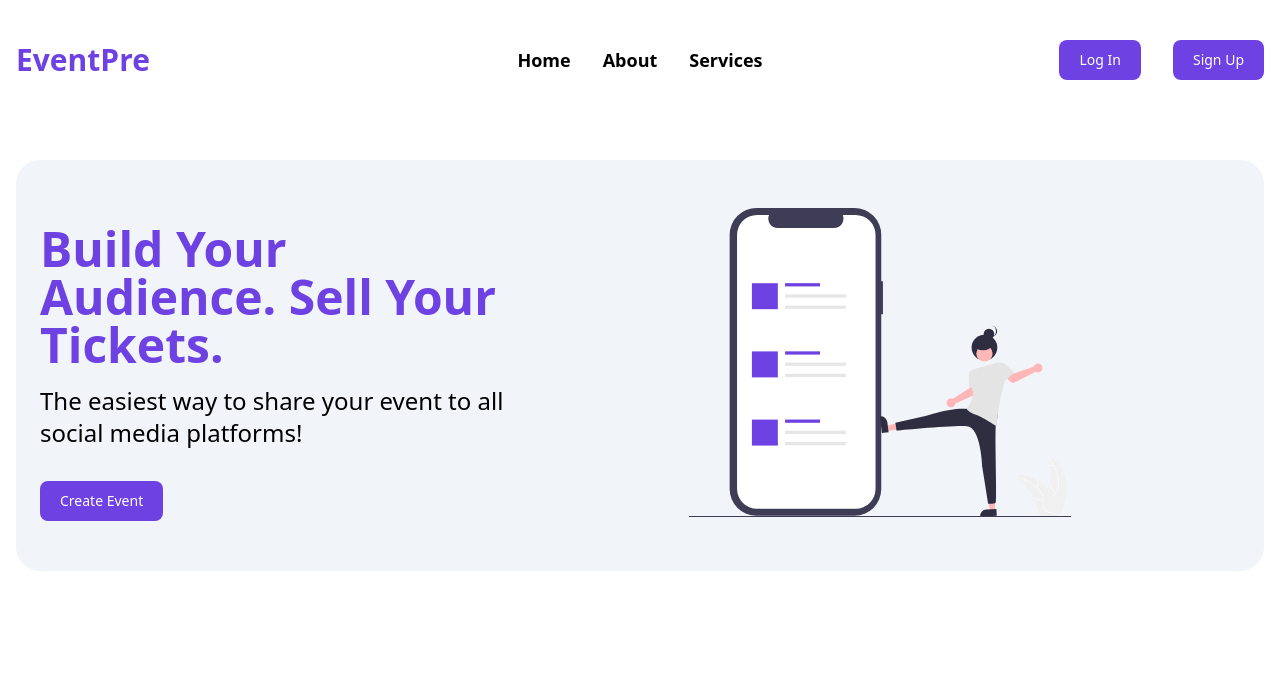
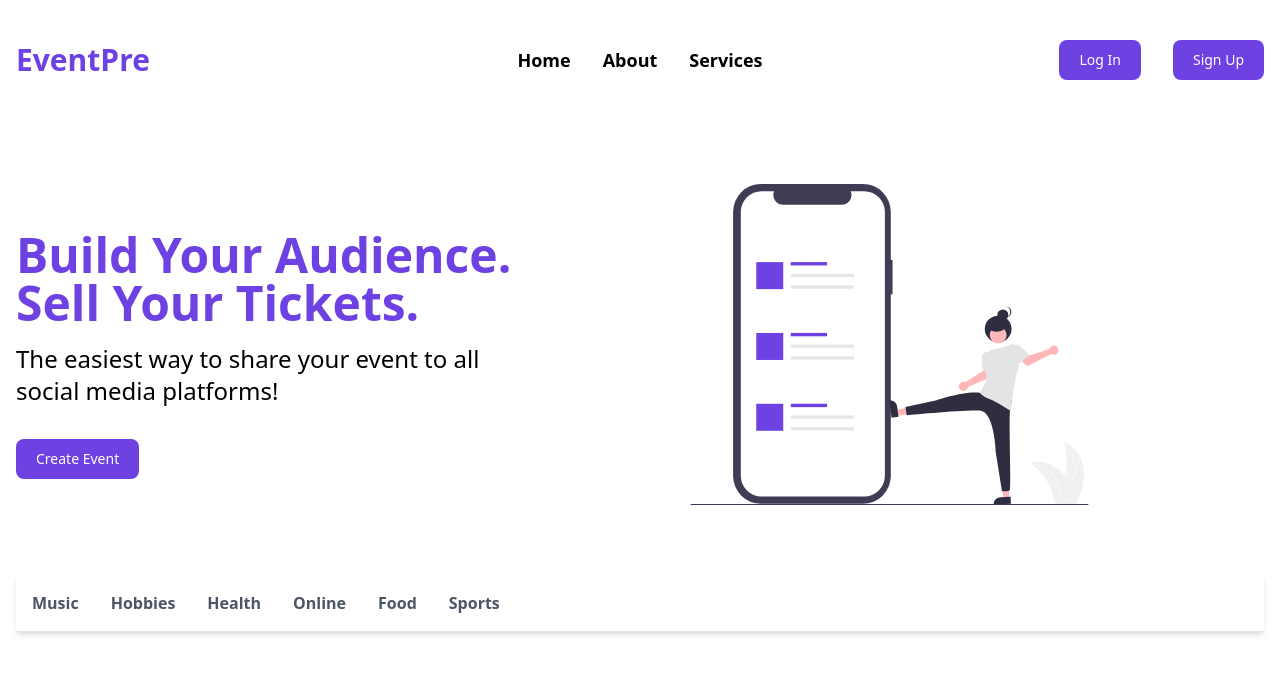
Before and after one commit to oelnajmi/event-pre, a Next.js app: page / in a window 1280 px wide. Shown: the top 674 px of the page. Built offline with nearby package versions, Linux system fonts and the light colour scheme.

Commit message:
added feed navbar component

```diff
--- a/components/FeedHeader.js
+++ b/components/FeedHeader.js
@@ -2,7 +2,7 @@ import Image from 'next/image';
 
 const FeedHeader = () => {
   return (
-    <div className="bg-slate-100 p-6 rounded-3xl mt-10 md:mt-20 mx-auto flex flex-wrap flex-col md:flex-row items-center">
+    <div className="rounded-3xl mt-10 md:mt-20 mx-auto flex flex-wrap flex-col md:flex-row items-center">
       <div className="flex flex-col w-full xl:w-2/5 justify-center lg:items-start overflow-y-hidden">
         <h1 className="my-4 text-3xl font-extrabold md:text-5xl text-[#6E41E2] leading-tight text-center md:text-left slide-in-bottom-h1">
           Build Your Audience. Sell Your Tickets.
--- /dev/null
+++ b/components/FeedNavbar.js
@@ -0,0 +1,42 @@
+const FeedNavbar = () => {
+  return (
+    <div className="border-b shadow-md w-full mt-10 flex justify-between p-4">
+      <div className="hidden md:flex md:w-auto">
+        <ul className="flex text-gray-600 justify-between items-center space-x-8 text-base font-bold">
+          <li>
+            <a href="#" className="hover:text-black" aria-current="page">
+              Music
+            </a>
+          </li>
+          <li>
+            <a href="#" className="">
+              Hobbies
+            </a>
+          </li>
+          <li>
+            <a href="#" className="">
+              Health
+            </a>
+          </li>
+          <li>
+            <a href="#" className="">
+              Online
+            </a>
+          </li>
+          <li>
+            <a href="#" className="">
+              Food
+            </a>
+          </li>
+          <li>
+            <a href="#" className="">
+              Sports
+            </a>
+          </li>
+        </ul>
+      </div>
+    </div>
+  );
+};
+
+export default FeedNavbar;
--- a/pages/index.js
+++ b/pages/index.js
@@ -1,4 +1,5 @@
 import FeedHeader from '../components/FeedHeader';
+import FeedNavbar from '../components/FeedNavbar';
 import Navbar from '../components/Navbar';
 
 const Home = () => {
@@ -7,6 +8,7 @@ const Home = () => {
       <main className="min-h-screen flex flex-col max-w-[1500px] mx-auto p-4">
         <Navbar />
         <FeedHeader />
+        <FeedNavbar />
       </main>
     </div>
   );
```
